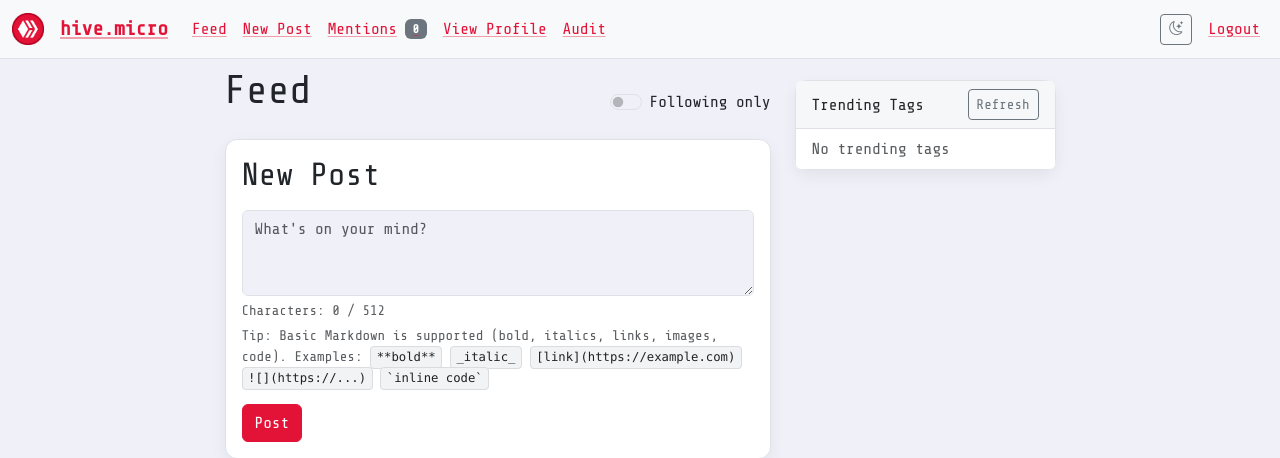
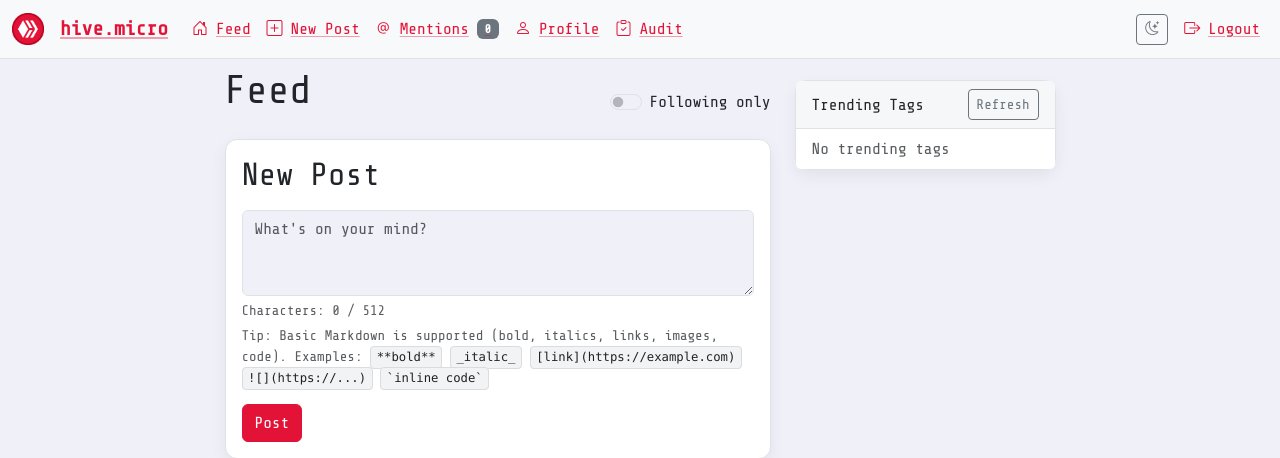
Before and after one commit to TheCrazyGM/hive-micro, a Flask app: page /feed in a window 1280 px wide. Shown: the top 458 px of the page. Run offline with Flask 3, Linux system fonts and the light colour scheme; the visitor is signed in with stand-in values (Sample User, id 1); data comes from the database, SQL or seed files in the repository; data that the repository does not hold is empty; some libraries are stand-ins or nearby versions.

Commit message:
feat: add icons to navbar links and improve alignment

```diff
--- a/app/templates/partials/navbar.html
+++ b/app/templates/partials/navbar.html
@@ -11,24 +11,35 @@
         {% if session.username %}
           <li class="nav-item">
             <a class="nav-link d-flex align-items-center gap-2" href="/feed">
-              Feed
+              <i class="bi bi-house-door"></i>
+              <span>Feed</span>
               <span id="nav-feed-new-count" class="badge text-bg-secondary d-none">0</span>
             </a>
           </li>
           <li class="nav-item">
-            <a class="nav-link" href="/new_post">New Post</a>
+            <a class="nav-link d-flex align-items-center gap-2" href="/new_post">
+              <i class="bi bi-plus-square"></i>
+              <span>New Post</span>
+            </a>
           </li>
           <li class="nav-item">
             <a class="nav-link d-flex align-items-center gap-2" href="/mentions">
-              Mentions
+              <i class="bi bi-at"></i>
+              <span>Mentions</span>
               <span id="nav-mentions-count" class="badge text-bg-secondary">0</span>
             </a>
           </li>
           <li class="nav-item">
-            <a class="nav-link" href="/profile">View Profile</a>
+            <a class="nav-link d-flex align-items-center gap-2" href="/profile">
+              <i class="bi bi-person"></i>
+              <span>Profile</span>
+            </a>
           </li>
           <li class="nav-item">
-            <a class="nav-link" href="/audit">Audit</a>
+            <a class="nav-link d-flex align-items-center gap-2" href="/audit">
+              <i class="bi bi-clipboard-check"></i>
+              <span>Audit</span>
+            </a>
           </li>
         {% endif %}
       </ul>
@@ -46,12 +57,18 @@
             </div>
           </li>
           <li class="nav-item">
-            <a class="nav-link" href="/moderation">Moderation</a>
+            <a class="nav-link d-flex align-items-center gap-2" href="/moderation">
+              <i class="bi bi-gear"></i>
+              <span>Moderation</span>
+            </a>
           </li>
         {% endif %}
         {% if session.username %}
           <li class="nav-item">
-            <a class="nav-link" href="/logout">Logout</a>
+            <a class="nav-link d-flex align-items-center gap-2" href="/logout">
+              <i class="bi bi-box-arrow-right"></i>
+              <span>Logout</span>
+            </a>
           </li>
         {% endif %}
       </ul>
```
